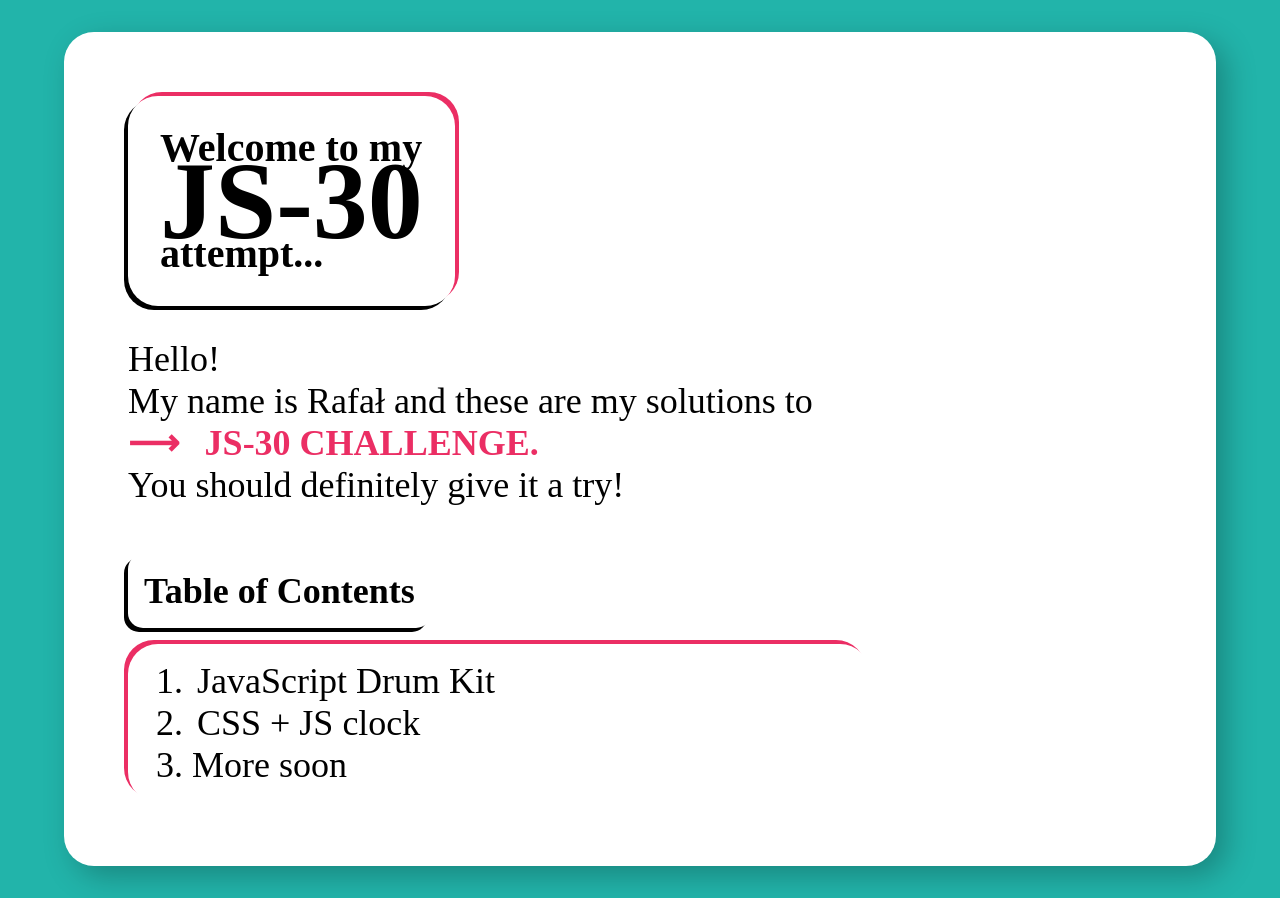
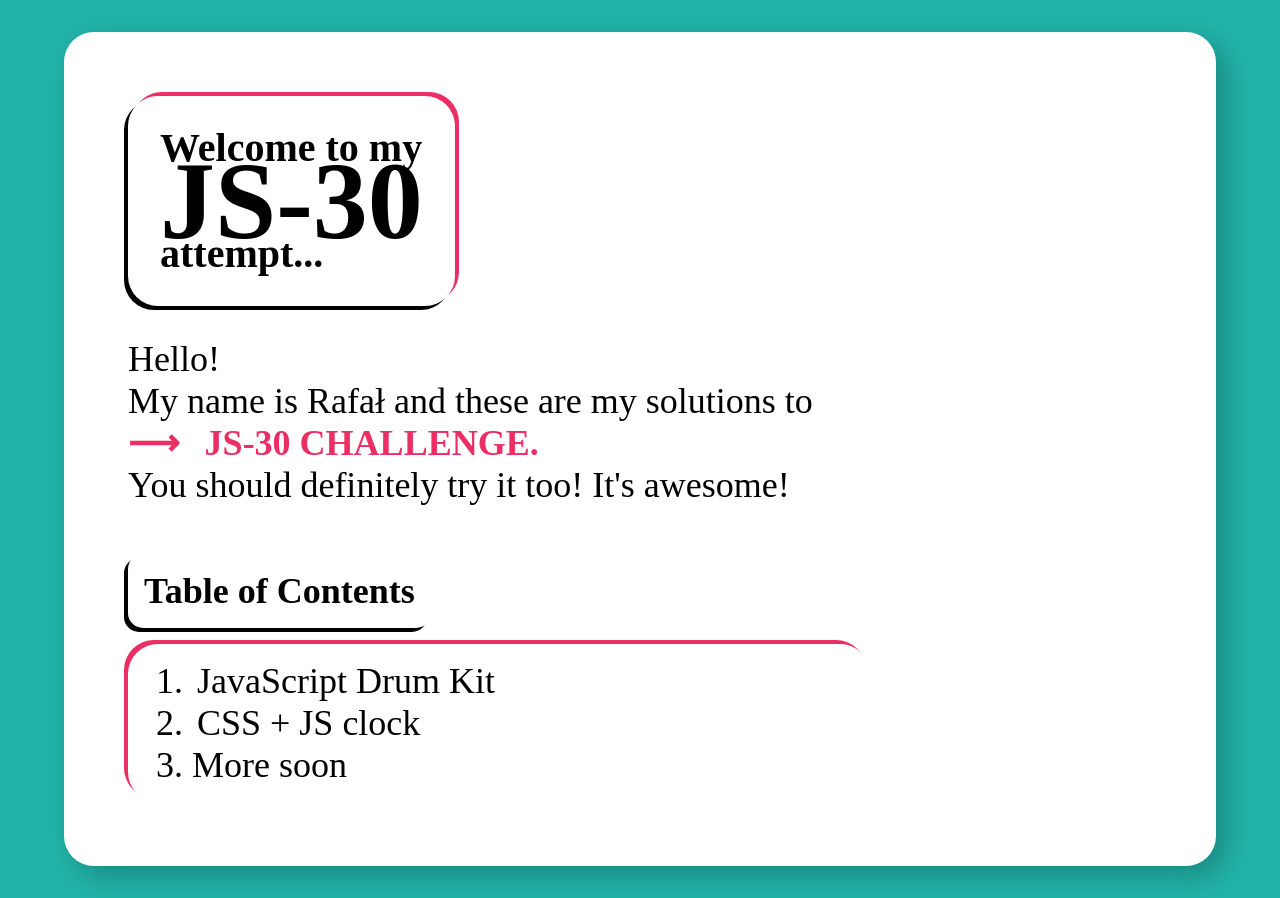
Before and after one commit to rafalciecwierz/JS-30, a plain HTML site: page index.html in a window 1280 px wide. Drawn offline with Linux system fonts and the light colour scheme; a web font is replaced by a local one.

Commit message:
Update index.html

```diff
--- a/index.html
+++ b/index.html
@@ -22,7 +22,7 @@
                 Hello!</br>My name is Rafał and these are my solutions to </br>
                 <a href="https://javascript30.com/" target="_blank" class="description__link">JS-30 challenge.</a>
                 </br>
-                You should definitely give it a try!
+                You should definitely try it too! It's awesome!
             </h2>
             <h3 class="toc">Table of Contents</h3>
             <ol class="list">
```
